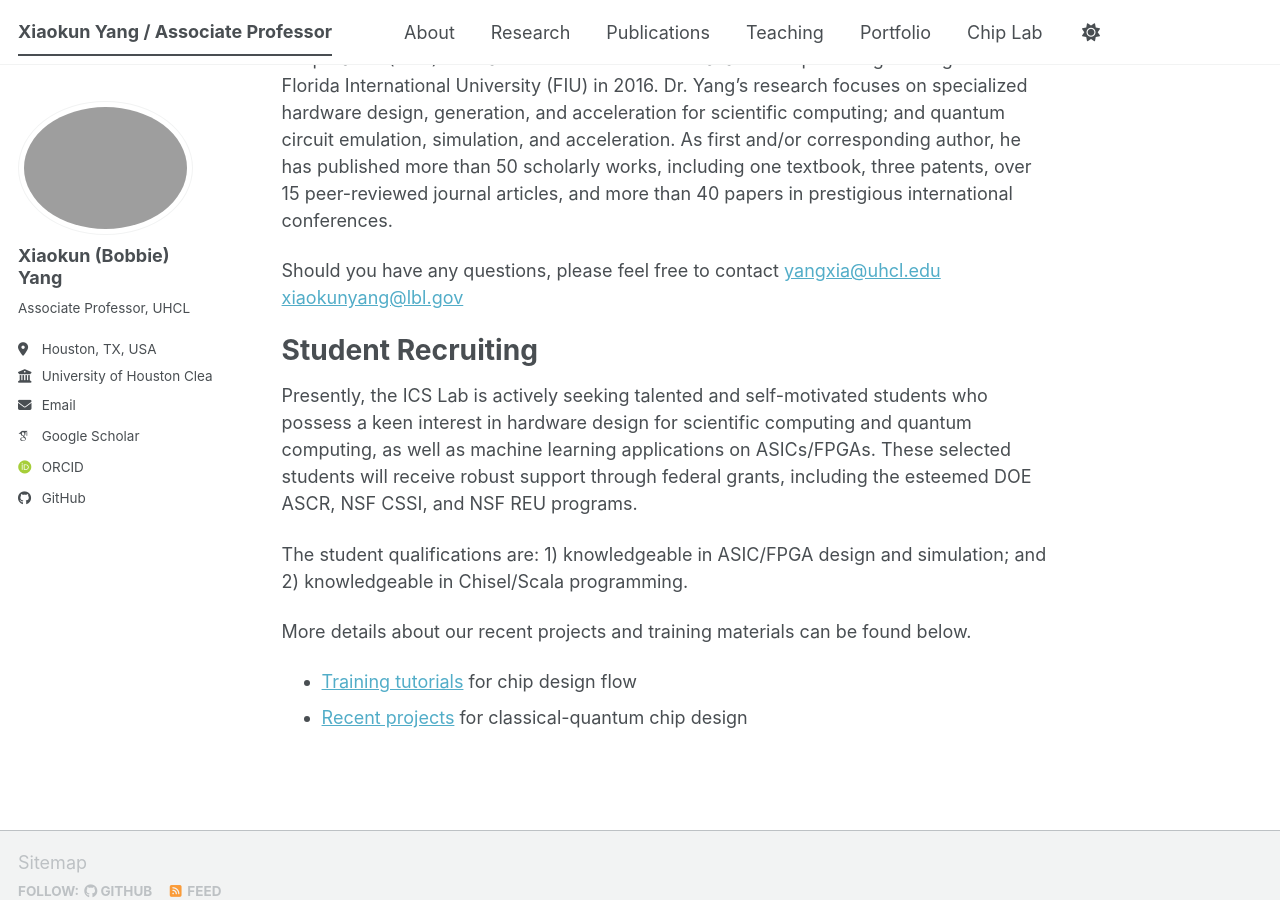
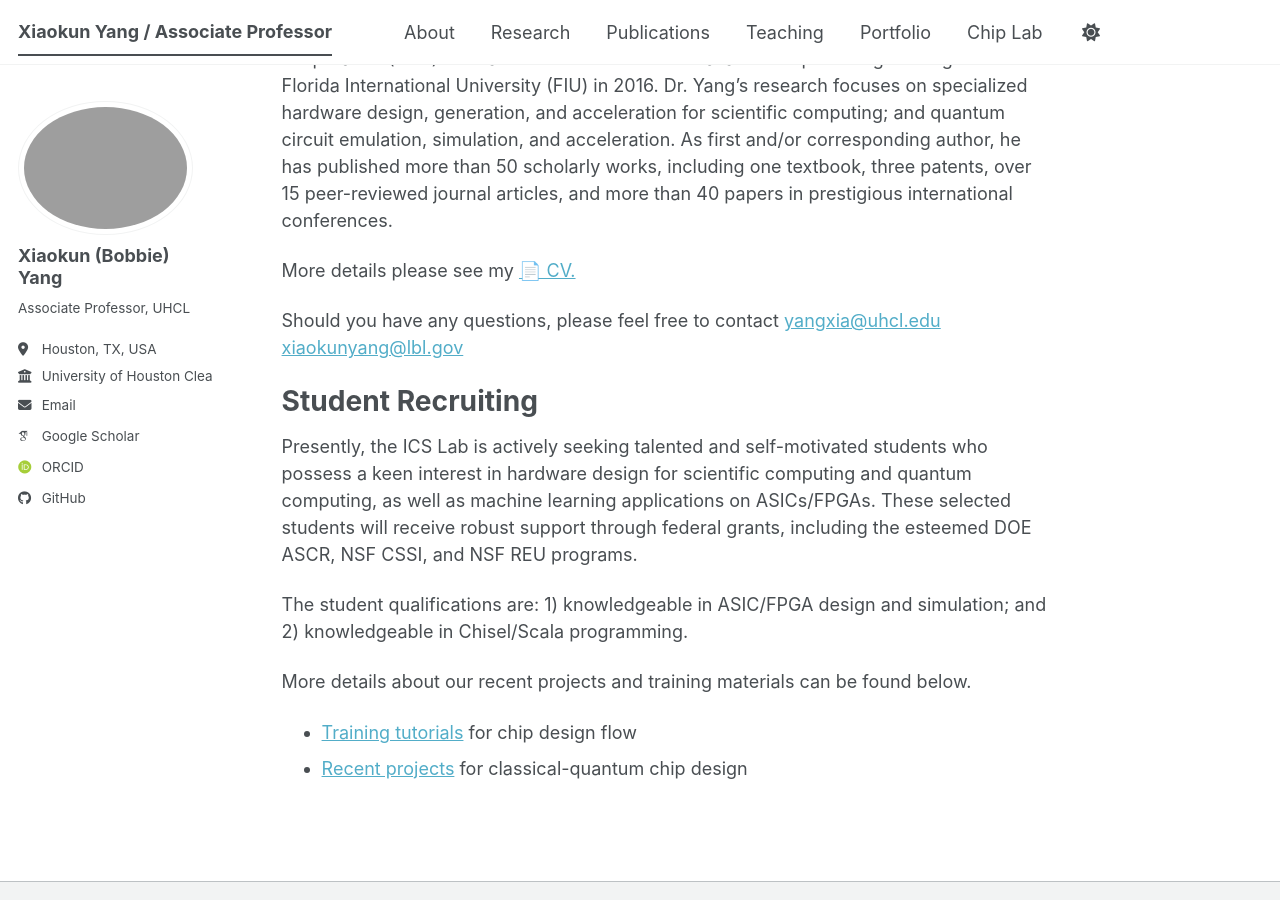
Before and after one commit to bobbieyang/bobbieyang.github.io, a Jekyll site: the page built from _pages/about.md, in a window 1280 px wide and 900 px high, scrolled down 392 px. Built offline with Jekyll 4.4.1, drawn with Linux system fonts in a browser that asks for light colours; some web fonts are replaced; a script bundle is joined from its source files by our own code; library files that are not in the unit come from our copies.

Commit message:
Update about.md

```diff
--- a/_pages/about.md
+++ b/_pages/about.md
@@ -10,6 +10,8 @@ redirect_from:
 Dr. Xiaokun Yang is an Associate Professor in the College of Science and Engineering at the University of Houston–Clear Lake and an Affiliate Faculty member in the Computer Architecture Group within the Computer Science Department at Lawrence Berkeley National Laboratory. He is a recipient of the 2025 President’s Distinguished Faculty Award, the 2025 Distinguished Professor Award, and the 2025 Semi-Finalist of the Minnie Piper Award. His research is currently supported by multiple federal grants (in total $700K), including awards from the U.S. Department of Energy (ASCR) and the National Science Foundation (CSSI, REU, and others).
 
 Before entering academia, Dr. Yang spent nearly a decade in industry as an ASIC Design and Verification Engineer at Advanced Micro Devices (AMD) and China Electronics Corporation (CEC). He earned his Ph.D. in Electrical and Computer Engineering from Florida International University (FIU) in 2016. Dr. Yang’s research focuses on specialized hardware design, generation, and acceleration for scientific computing; and quantum circuit emulation, simulation, and acceleration. As first and/or corresponding author, he has published more than 50 scholarly works, including one textbook, three patents, over 15 peer-reviewed journal articles, and more than 40 papers in prestigious international conferences.
+
+More details please see my <a href="{{ base_path }}/files/XYang_CV.pdf" target="_blank">📄 CV.
 
 Should you have any questions, please feel free to contact
 [yangxia@uhcl.edu](mailto:yangxia@uhcl.edu?subject=Research%20Inquiry)
```
